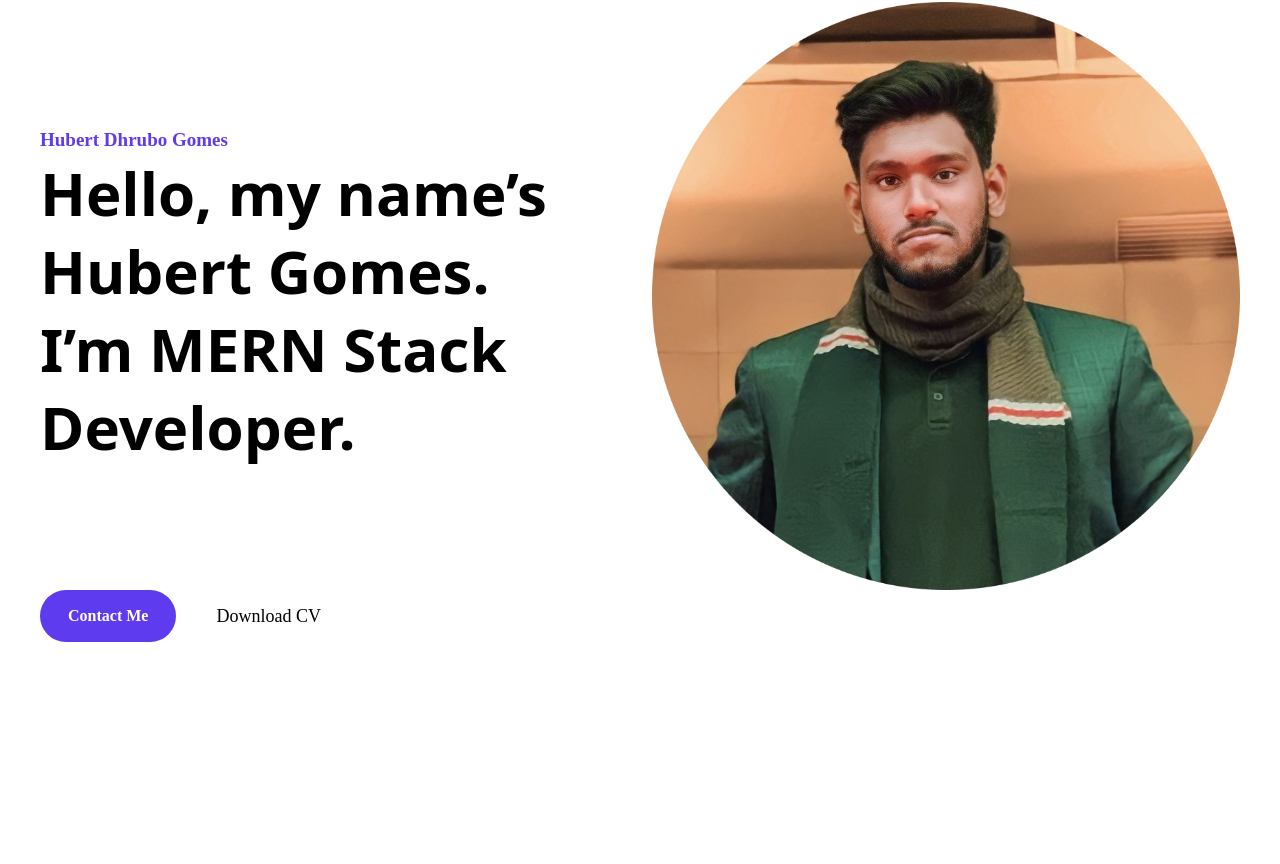
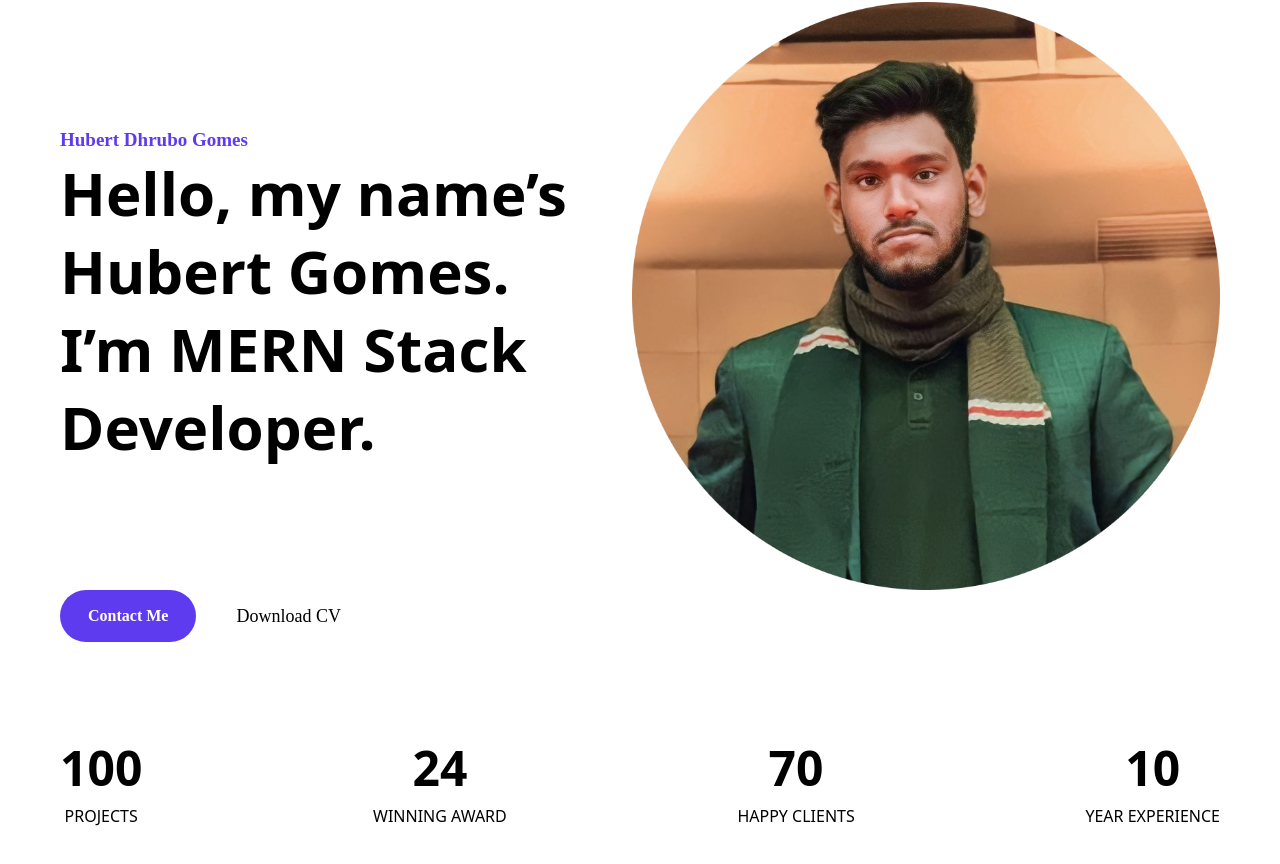
Before and after one commit to hubertDgomes/second_react, a React (Vite) app: page / in a window 1280 px wide. Shown: the part 230-1094 px from the top of the page. Before the commit the page ends 912 px from the top, so only its background shows below. Built offline with nearby package versions, Linux system fonts and the light colour scheme.

Commit message:
Add framer-motion dependency and enhance Counter component layout

```diff
--- a/package.json
+++ b/package.json
@@ -11,6 +11,7 @@
   },
   "dependencies": {
     "@tailwindcss/vite": "^4.1.10",
+    "framer-motion": "^12.18.1",
     "react": "^19.1.0",
     "react-dom": "^19.1.0",
     "tailwindcss": "^4.1.10"
--- a/src/assets/components/Container.jsx
+++ b/src/assets/components/Container.jsx
@@ -1,6 +1,6 @@
 const Container = ({children, className}) => {
   return (
-    <div className={`max-w-[1200px] m-auto ${className}`}>{children}</div>
+    <div className={`max-w-[1200px] m-auto px-[20px] ${className}`}>{children}</div>
   )
 }
 
--- a/src/assets/components/layouts/Counter.jsx
+++ b/src/assets/components/layouts/Counter.jsx
@@ -1,10 +1,47 @@
 import React from 'react'
+import Container from '../Container';
+import Flex from '../Flex';
 
 const Counter = () => {
+    let counterUP = document.getElementsByClassName("counterUP")
+    let arr = Array.from(counterUP)
 
+    arr.map((items)=>{
+      let count = 0
+
+      function counter(){
+        count++;
+        items.innerHTML = count
+        if(count == items.dataset.number){
+          clearInterval(stop)
+        }
+      }
+      let stop = setInterval(()=>{
+        counter()
+      },1000/items.dataset.number)
+    })
   return (
     <>
-
+    <Container className={"py-[50px]"}>
+      <Flex className={"justify-between"}>
+        <div className="text-center">
+          <p className='counterUP text-[48px] font-bold' data-number="100">100</p>
+          <p className='font-medium text-[16px]'>PROJECTS</p>
+        </div>
+        <div className="text-center">
+          <p className='counterUP text-[48px] font-bold' data-number="24">24</p>
+          <p className='font-medium text-[16px]'>WINNING AWARD</p>
+        </div>
+        <div className="text-center">
+          <p className='counterUP text-[48px] font-bold' data-number="70">70</p>
+          <p className='font-medium text-[16px]'>HAPPY CLIENTS</p>
+        </div>
+        <div className="text-center">
+          <p className='counterUP text-[48px] font-bold' data-number="10">10</p>
+          <p className='font-medium text-[16px]'>YEAR EXPERIENCE</p>
+        </div>
+      </Flex>
+    </Container>
     </>
   );
 }
```
Also changed, not shown: 1 other file (tests, documents, lock files or other folders).
